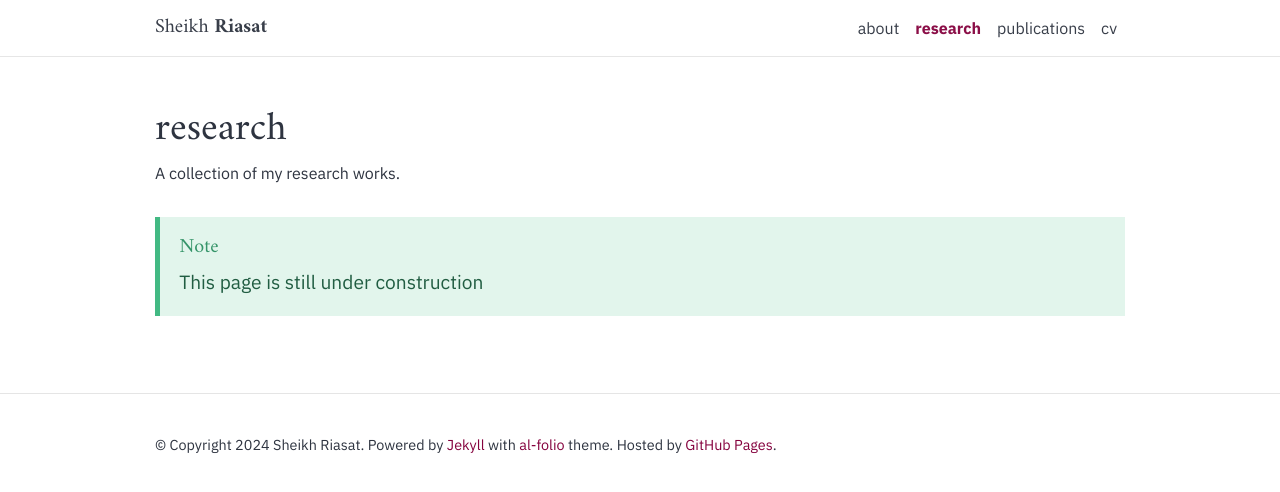
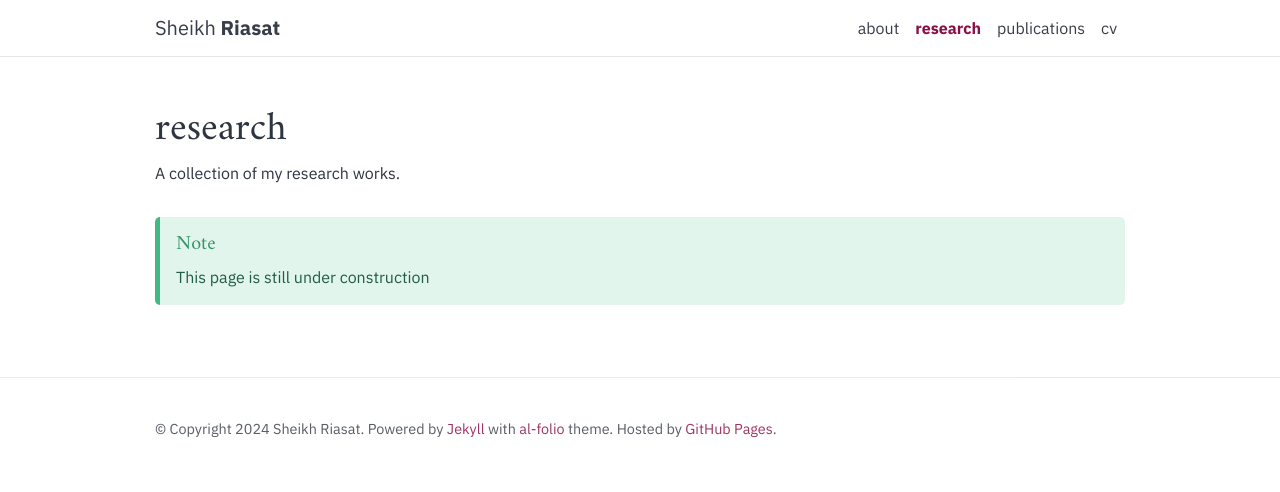
Before and after one commit to TheFermi0n/TheFermi0n.github.io, a Jekyll site: the page built from _pages/projects.md, in a window 1280 px wide. Shown: the top 492 px of the page. Built offline with Jekyll 4.4.1, drawn with Linux system fonts in a browser that asks for light colours; full-size pictures stand in for the smaller copies a plugin makes; comment, search, counter and statistics services are not loaded; a style sheet for code colours, icons or effects is not loaded.

Commit message:
oonga boonga

```diff
--- a/_sass/_custom-styles.scss
+++ b/_sass/_custom-styles.scss
@@ -5,7 +5,7 @@
     "Segoe UI", Roboto, Oxygen, Ubuntu, Cantarell, "Open Sans", "Helvetica Neue",
     sans-serif;
   --font-monospace: "IBM Plex Mono", monospace;
-  --main-size: 1.06rem;
+  --main-size: 1rem;
   --h1-size: 2rem;
   --h2-size: 1.5rem;
 }
@@ -20,32 +20,23 @@
 em,
 div,
 li,
-span,
 strong {
   font-family: var(--font-family);
 }
 
-.navbar-brand,
-.navbar-brand span,
-// .nav-item,
-.heading-accent,
+body,
+.navbar,
+table td {
+  font-weight: 400;
+}
+
 h1,
-h1 span,
 h2,
 h3,
 h4,
 h5,
 h6 {
   font-family: "Amiri";
-}
-
-p,
-em,
-div,
-li,
-span,
-table td {
-  font-weight: 400;
 }
 
 // blog
@@ -116,7 +107,11 @@
 @media not (max-width: 576px) {
   .about-article {
     display: flex;
-    flex-direction: row-reverse;
+    flex-direction: column;
+
+    .part1 {
+      flex-direction: row-reverse;
+    }
 
     .profile {
       flex: 1;
@@ -147,14 +142,10 @@
 }
 
 .section-subheading {
-  font-size: var(--main-size);
-  font-weight: bold;
+  font-size: calc(var(--main-size) + 0.25rem);
+  font-weight: 500;
   margin-top: 1rem;
   margin-bottom: 0.5rem;
-
-  .heading-accent {
-    font-weight: bold;
-  }
 }
 
 .ul-interests {
@@ -167,8 +158,6 @@
 }
 
 .ul-edu {
-  margin-left: 3.5em;
-
   p {
     margin: 0;
   }
@@ -188,48 +177,6 @@
   li {
     position: relative;
     padding: 0 15px 4px 3px !important;
-  }
-
-  li:first-child {
-    p, a {
-      color: var(--global-theme-color);
-    }
-  }
-
-  li:first-child::before {
-    content: "";
-    position: absolute;
-    height: 2.4em;
-    width: 2.4em;
-    background-image: url(/assets/img/icons/kyudai.svg);
-    background-size: contain;
-    background-repeat: no-repeat;
-    margin-left: -2.85em;
-    margin-top: 0.25em;
-  }
-
-  li:nth-child(2)::before {
-    content: "";
-    position: absolute;
-    height: 2.4em;
-    width: 2.4em;
-    background-image: url(/assets/img/icons/bhu.svg);
-    background-size: contain;
-    background-repeat: no-repeat;
-    margin-left: -2.85em;
-    margin-top: 0.25em;
-  }
-
-  li:nth-child(3)::before {
-    content: "";
-    position: absolute;
-    height: 2.4em;
-    width: 2.4em;
-    background-image: url(/assets/img/icons/cotton.svg);
-    background-size: contain;
-    background-repeat: no-repeat;
-    margin-left: -2.5em;
-    margin-top: 0.25em;
   }
 }
 
@@ -325,3 +272,28 @@
     }
   }
 }
+
+// callouts
+blockquote {
+  border-radius: 5px;
+  font-size: var(--main-size);
+
+  p {
+    color: var(--global-text-color-light);
+  }
+}
+
+// footer
+
+footer.sticky-bottom,
+footer.fixed-bottom {
+  opacity: 80%;
+
+  &:hover {
+    opacity: 100%;
+  }
+}
+
+// a:hover {
+//   color: var(--global-hover-color) !important;
+// }
```
